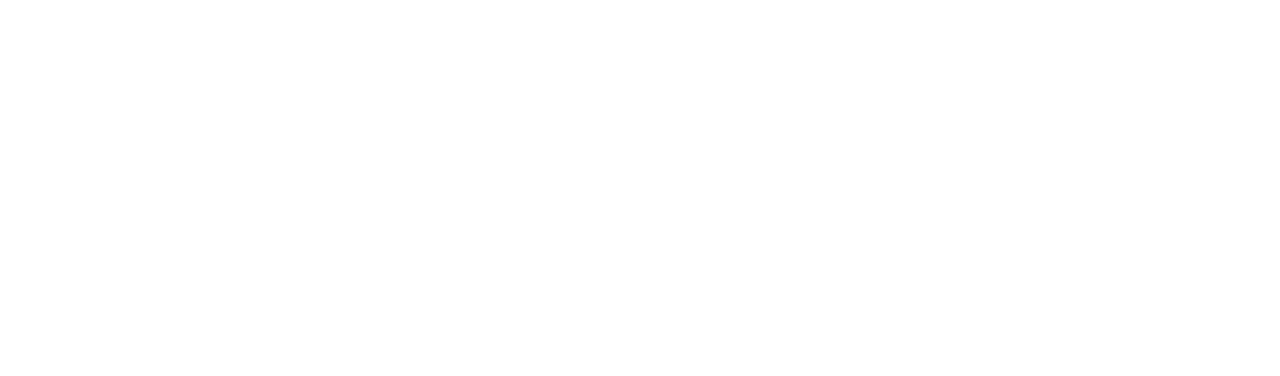
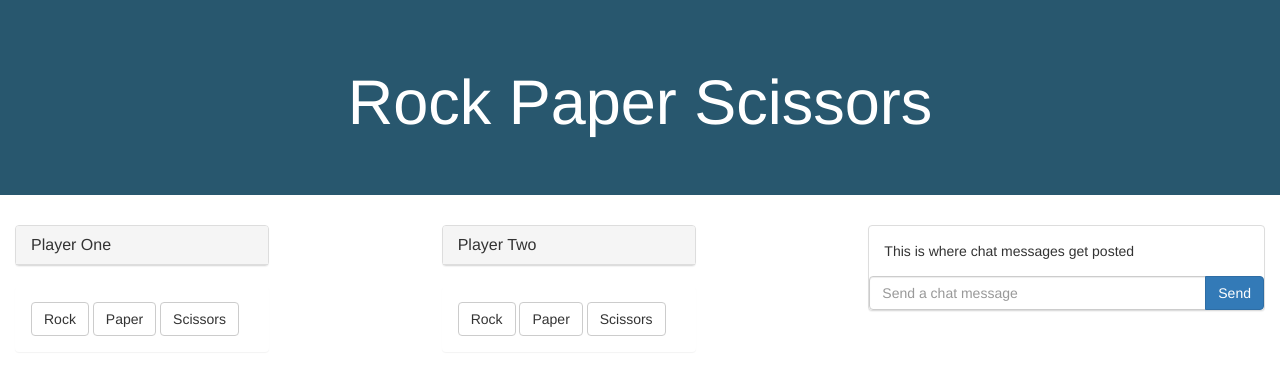
Before and after one commit to jongrim/Realtime-RPS, a plain HTML site: page index.html in a window 1280 px wide. Drawn offline with nearby package versions, Linux system fonts and the light colour scheme.

Commit message:
Adds some layout

```diff
--- /dev/null
+++ b/assets/css/style.css
@@ -0,0 +1,4 @@
+.jumbotron {
+  background-color: #28576E;
+  color: white;
+}
--- a/index.html
+++ b/index.html
@@ -16,10 +16,79 @@
   <!-- Latest compiled and minified JavaScript -->
   <script src="https://maxcdn.bootstrapcdn.com/bootstrap/3.3.7/js/bootstrap.min.js" integrity="sha384-Tc5IQib027qvyjSMfHjOMaLkfuWVxZxUPnCJA7l2mCWNIpG9mGCD8wGNIcPD7Txa"
     crossorigin="anonymous"></script>
+
+  <link rel="stylesheet" href="assets/css/style.css">
 </head>
 
 <body>
 
+  <div class="jumbotron">
+    <h1 class="text-center">Rock Paper Scissors</h1>
+  </div>
+
+  <div class="container-fluid">
+    <div class="row">
+
+      <div class="col-md-8">
+        <div class="row">
+          <div class="col-xs-6 col-md-4">
+            <div class="panel panel-default">
+              <div class="panel-heading">
+                <h3 class="panel-title">Player One</h3>
+              </div>
+            </div>
+            <div class="panel panel-body">
+              <button class="btn btn-default">Rock</button>
+              <button class="btn btn-default">Paper</button>
+              <button class="btn btn-default">Scissors</button>
+            </div>
+          </div>
+
+          <div class="col-md-2">
+            <!-- TODO add class to hide div with media break -->
+          </div>
+
+          <div class="col-xs-6 col-md-4">
+            <div class="panel panel-default">
+              <div class="panel-heading">
+                <h3 class="panel-title">Player Two</h3>
+              </div>
+            </div>
+            <div class="panel panel-body">
+              <button class="btn btn-default">Rock</button>
+              <button class="btn btn-default">Paper</button>
+              <button class="btn btn-default">Scissors</button>
+            </div>
+          </div>
+        </div>
+        <!-- End player row -->
+
+      </div>
+      <!-- End main content column -->
+
+      <div class="col-md-4">
+        <div class="panel panel-default">
+          <div class="panel-body">This is where chat messages get posted</div>
+          <!--<form>
+            <div class="input-group">
+              <input type="text" class="form-control" id="chatMessage" placeholder="Send a chat message">
+            </div>
+            <span type="submit" class="btn btn-default input-group-btn">Send</span>
+          </form>-->
+          <div class="input-group">
+            <input type="text" class="form-control" placeholder="Send a chat message">
+            <span class="input-group-btn">
+              <button class="btn btn-primary">Send</button>
+            </span>
+          </div>
+        </div>
+      </div>
+
+    </div>
+
+  </div>
+  <!-- End container -->
+
 </body>
 
 </html>
```
